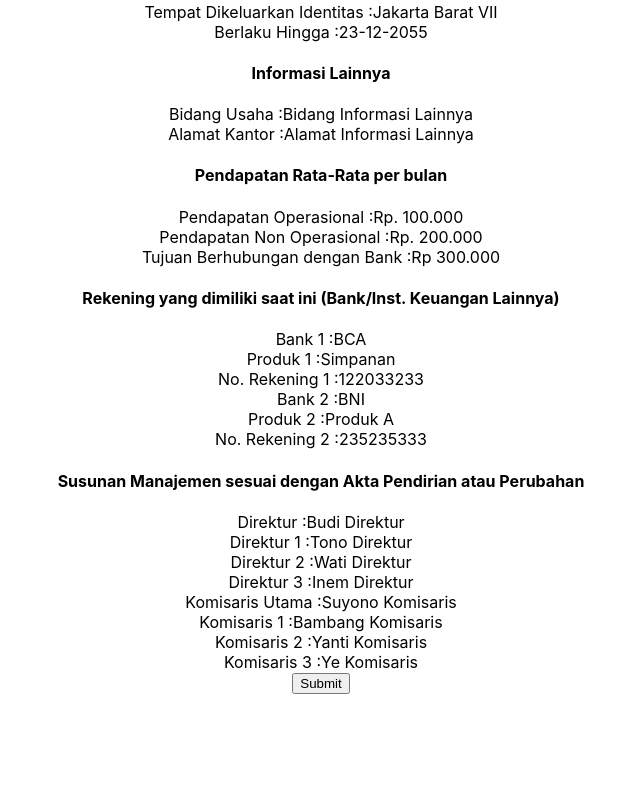
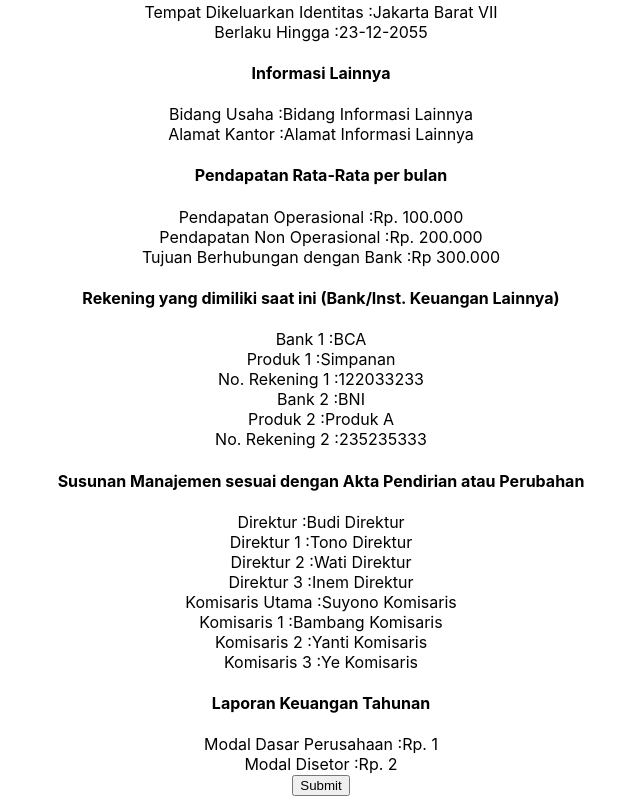
Before and after one commit to DeppaTori/current-account, a React (Create React App) app: page /confirmation in a window 1280 px wide. Shown: the part 887-1683 px from the top of the page, without its empty margins (319-959 px from the left). Before the commit the page ends 1581 px from the top, so only its background shows below. Built offline with nearby package versions, Linux system fonts and the light colour scheme.

Commit message:
add laporang keuangan on confirmation page

```diff
--- a/src/constants.js
+++ b/src/constants.js
@@ -89,6 +89,10 @@ export const confirmationData = {
     Komisaris2: "Yanti Komisaris",
     Komisaris3: "Ye Komisaris",
   },
+  laporanKeuangan: {
+    ModalDasarPerusahaan: "Rp. 1",
+    ModalDisetor: "Rp. 2",
+  },
 };
 
 export const confirmationLabels = {
@@ -115,4 +119,5 @@ export const confirmationLabels = {
     "Komisaris 2",
     "Komisaris 3",
   ],
+  laporanKeuangan: ["Modal Dasar Perusahaan", "Modal Disetor"],
 };
--- a/src/pages/Confirmation.js
+++ b/src/pages/Confirmation.js
@@ -10,8 +10,12 @@ export const Confirmation = () => {
   const { header, dataPerusahaan, jenisIdentitasUtama, informasiLainnya } =
     confirmationData;
 
-  const { pendapatanRataPerBulan, rekeningSaatIni, susunanManajemen } =
-    confirmationLabels;
+  const {
+    pendapatanRataPerBulan,
+    rekeningSaatIni,
+    susunanManajemen,
+    laporanKeuangan,
+  } = confirmationLabels;
   const pendapatanPerBulanLabelValues = generateLabelValues(
     pendapatanRataPerBulan,
     confirmationData.pendapatanRataPerBulan
@@ -23,6 +27,11 @@ export const Confirmation = () => {
   const susunanManajemenLabelValues = generateLabelValues(
     susunanManajemen,
     confirmationData.susunanManajemen
+  );
+
+  const laporanKeuanganLabelValues = generateLabelValues(
+    laporanKeuangan,
+    confirmationData.laporanKeuangan
   );
 
   return (
@@ -44,6 +53,10 @@ export const Confirmation = () => {
         title="Susunan Manajemen sesuai dengan Akta Pendirian atau Perubahan"
         fields={susunanManajemenLabelValues}
       />
+      <GenericFields
+        title="Laporan Keuangan Tahunan"
+        fields={laporanKeuanganLabelValues}
+      />
       <button>Submit</button>
     </>
   );
```
Also changed, not shown: 1 other file (tests, documents, lock files or other folders).
